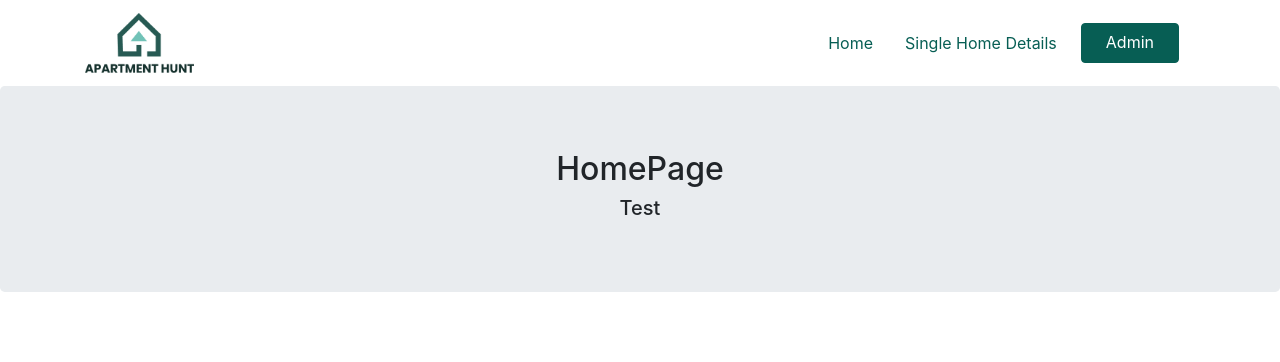
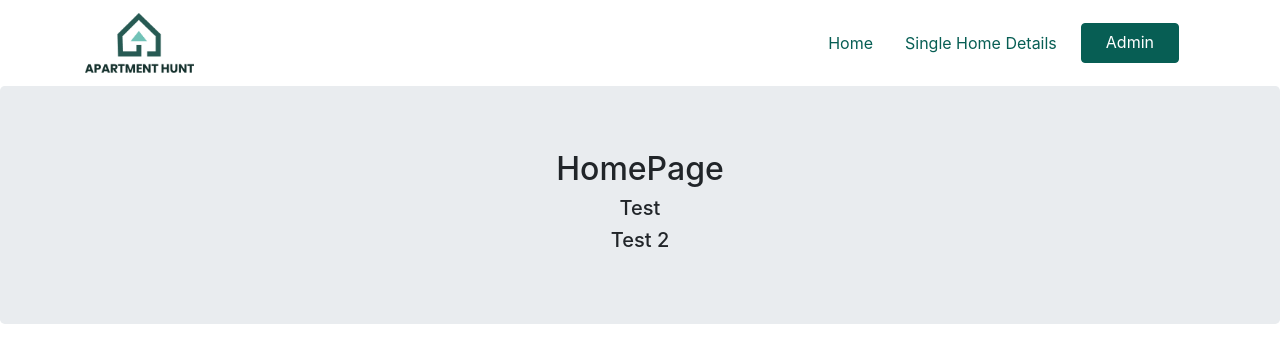
Before and after one commit to smswajan/apartment-hunt, a React (Create React App) app: page / in a window 1280 px wide. Shown: the top 362 px of the page. Built offline with nearby package versions, Linux system fonts and the light colour scheme.

Commit message:
updated again

```diff
--- a/src/Pages/PageHome/PageHome.js
+++ b/src/Pages/PageHome/PageHome.js
@@ -8,6 +8,7 @@ const PageHome = () => {
             <Jumbotron>
                 <h2 className="text-center">HomePage</h2>
                 <h5 className="text-center">Test</h5>
+                <h5 className="text-center">Test 2</h5>
             </Jumbotron>
         </>
     );
```
